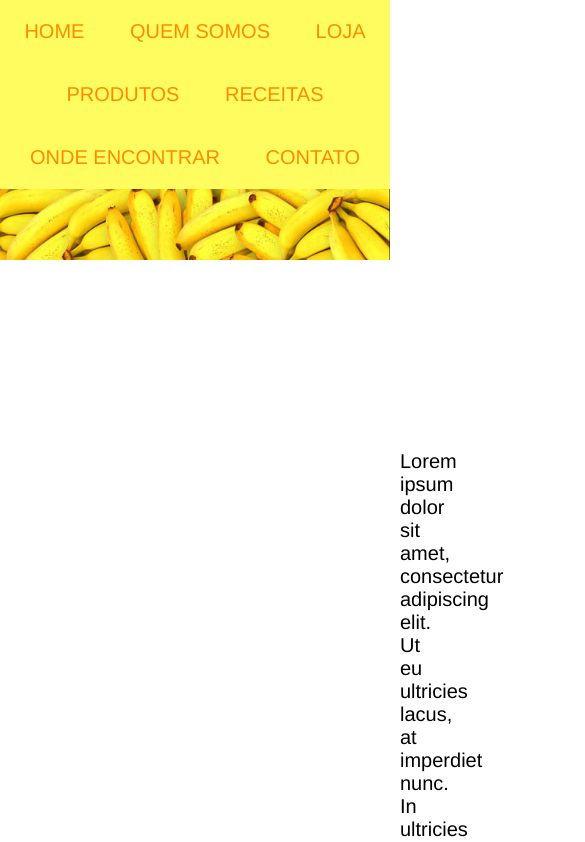
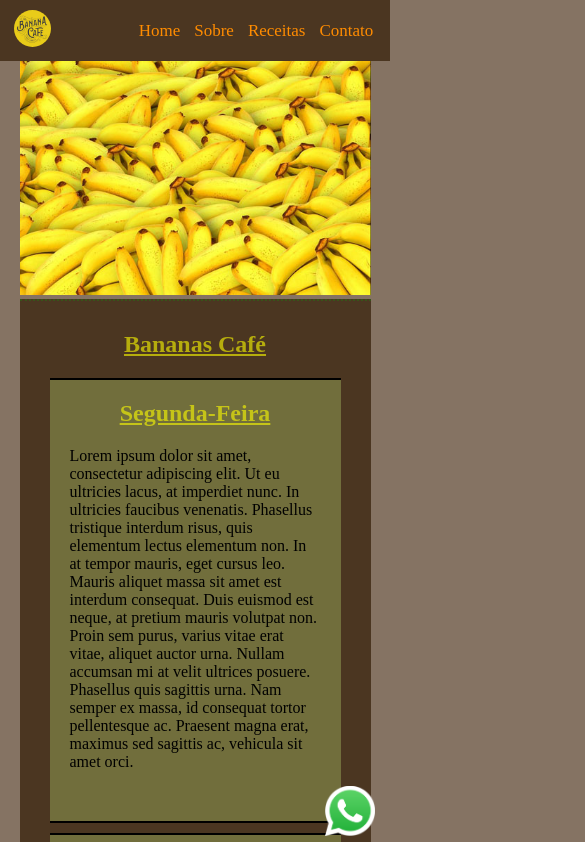
Before and after one commit to Felipe-SoaresAraujo/projeto-em-grupo, a plain HTML site: page index.html in a window 390 px wide. Shown: the top 842 px of the page, 585 px wide, since content can reach past the window. Drawn offline with Linux system fonts and the light colour scheme.

Commit message:
Fazendo alteracoes no projeto para deixa mais responsivo

```diff
--- a/css/style.css
+++ b/css/style.css
@@ -7,71 +7,107 @@
      */
 
 
-*{
+* {
     box-sizing: border-box;
     margin: 0;
     padding: 0;
-    font-family:Helvetica, sans-serif;
-    font-size: 20px;
+
 }
 
-header{
-    background-color: rgb(255, 252, 96);
-    position: fixed;
-    top: 0;
-    z-index: 10;
-    text-align: center;
+body {
+    background-color: #857363;
+}
+
+.topo {
+    position: relative;
+    padding: 10px;
+    background-color: #4b3621;
     width: 100%;
 }
 
-ul{
-    list-style: none;
-    text-align: center;
+.menu {
+    position: absolute;
+    text-align: right;
+    right: 3%;
+    /* transform: translateX(50%);  */
+    top: 50%;
+    transform: translateY(-50%);
+
 }
 
-li{
-    display: inline-block;
-    padding: 20px;
+.logo {
+    position: relative;
+    width: 10%;
+    left: 1%;
+    border-radius: 25px;
+}
+
+
+a{
+    text-decoration: none;
+    /* text-transform: uppercase; */
+    color: darkorange;
+    font-size: 17px;
+    padding: 5px;
+}
+
+
+
+.banner {
+    position: relative;
+    width: 90%;
+    text-align: center;
+    left: 5%;
 
 
 }
 
-li a{
-    text-decoration: none;
-    text-transform: uppercase;
-    color: darkorange;
+section {
+    background-color: #4b3621;
+    padding: 20px;
+    border-top: 2px dotted rgba(37, 114, 18, 0.507);
+    margin: 0% 5% ; /*Ajustando a margem do Banner*/
 }
 
-main{
-    position: relative;
-    width: 100%;
+article {
+    padding: 10px;
+    margin: 10px;
+    border-bottom: 2px solid black;
+    border-top: 2px solid black;
+    background-color: rgba(123, 124, 68, 0.808);
+
+
 }
 
-.banner img{
-    width: 100%;
+h1, h2{
+    text-align: center;
+    color: rgba(255, 255, 0, 0.596);
+    text-decoration: underline;
+    padding: 10px;
+}
 
-}
-.banner {
-    height: 400px;
-    width: 100%;
-    overflow: hidden;
-}
 
 p {
     margin-bottom: 30px;
+    padding: 10px;
+    color: black;
 }
 
 .conteudotexto{
-    padding: 50px 400px;
+    padding: 20px;
 }
 
+.zap {
+    width: 50px;
+    height: 50px;
+    position: fixed;
+    right: 15px;
+    bottom: 8px;
+    z-index: 1;
+}
 footer{
     text-align: center;
     position: relative;
-    top: 0px;
-    bottom: 0px;
-    left: 0px;
-    right: 0px;
     background-color: yellow;
     padding: 20px;
     border: 2px solid black;
--- a/index.html
+++ b/index.html
@@ -12,40 +12,65 @@
     <meta charset="UTF-8">
     <meta http-equiv="X-UA-Compatible" content="IE=edge">
     <meta name="viewport" content="width=device-width, initial-scale=1.0">
-    <title>Bananas</title>
+    <title>Banana Café</title>
     <link rel="stylesheet" href="css/style.css">
-    <link rel="shortcut icon" href="img/banana.svg" type="image/x-icon">
+    <link rel="shortcut icon" href="img/bananaCafe_fav.jpg" type="image/x-icon">
 </head>
 <body>
-    <header>
-        <ul>
-            <li><a href="#" src="#"> <span>Home</span></a></li>
-            <li><a href="#" src="#"> <span>Quem Somos</span></a></li>
-            <li><a href="#" src="#"> <span>Loja</span></a></li>
-            <li><a href="#" src="#"> <span>Produtos</span></a></li>
-            <li><a href="#" src="#"> <span>Receitas</span></a></li>
-            <li><a href="#" src="#"> <span>Onde Encontrar</span></a></li>
-            <li><a href="#" src="#"> <span>Contato</span></a></li>
+    <header class="topo">
 
-        </ul>
+        <figure>
+            <img class="logo" src="./img/banana_logo1.jpg" alt="">
+        </figure>
+
+        <nav class="menu">
+            <a href="">Home</a>
+            <a href="">Sobre</a>
+            <a href="">Receitas</a>
+            <a href="">Contato</a>
+        </nav>
+
     </header>
 
     <main>
-        <div class ="banner">
-            <img src="img/bananasbanner.jpg" alt="">
-        </div>
+        <figure>
+            <img class ="banner" src="img/bananasbanner.jpg" alt="">
+        </figure>
 
-        <div></div>
+        <section class = "conteudotexto">
+           <h1>Bananas Café</h1>
+            <article>
+                <h2>Segunda-Feira</h2>
+                <p>Lorem ipsum dolor sit amet, consectetur adipiscing elit. Ut eu ultricies lacus, at imperdiet nunc. In ultricies faucibus venenatis. Phasellus tristique interdum risus, quis elementum lectus elementum non. In at tempor mauris, eget cursus leo. Mauris aliquet massa sit amet est interdum consequat. Duis euismod est neque, at pretium mauris volutpat non. Proin sem purus, varius vitae erat vitae, aliquet auctor urna. Nullam accumsan mi at velit ultrices posuere. Phasellus quis sagittis urna. Nam semper ex massa, id consequat tortor pellentesque ac. Praesent magna erat, maximus sed sagittis ac, vehicula sit amet orci.</p>
+            </article>
 
-       <div class = "conteudotexto">
-           <p>Lorem ipsum dolor sit amet, consectetur adipiscing elit. Ut eu ultricies lacus, at imperdiet nunc. In ultricies faucibus venenatis. Phasellus tristique interdum risus, quis elementum lectus elementum non. In at tempor mauris, eget cursus leo. Mauris aliquet massa sit amet est interdum consequat. Duis euismod est neque, at pretium mauris volutpat non. Proin sem purus, varius vitae erat vitae, aliquet auctor urna. Nullam accumsan mi at velit ultrices posuere. Phasellus quis sagittis urna. Nam semper ex massa, id consequat tortor pellentesque ac. Praesent magna erat, maximus sed sagittis ac, vehicula sit amet orci.</p>
-           <p>Duis ut dolor mi. Ut a iaculis libero, non bibendum turpis. Aenean molestie purus eget vehicula porta. Sed vulputate sem sed sem consequat lacinia. Curabitur sed arcu nisl. Vivamus mollis lorem sed urna imperdiet vestibulum. Praesent a posuere odio. Nullam gravida egestas dui, ac lacinia erat facilisis a. Integer lorem leo, accumsan eu nulla vel, varius vehicula purus. Aliquam erat volutpat. Praesent iaculis faucibus ultricies. Maecenas ac ligula at massa hendrerit rutrum. Donec molestie blandit felis at posuere. Nulla pretium dui non elit vehicula, quis ullamcorper tellus elementum.</p>
-           <p>Integer a ipsum a ante ullamcorper posuere. Vestibulum egestas accumsan aliquam. In et ante efficitur odio porttitor ultricies. Ut vel imperdiet justo, quis commodo orci. Ut purus magna, molestie eget orci eu, tempor tincidunt mauris. Integer mi sapien, molestie sit amet urna ut, lobortis consectetur purus. Donec nec aliquet turpis. Praesent eget interdum arcu. Donec viverra purus nisi, eget tincidunt tellus blandit ut. Suspendisse gravida fringilla purus non condimentum. Vivamus felis nulla, egestas vitae mattis ut, rutrum vehicula nulla. Nulla sit amet risus enim. Pellentesque habitant morbi tristique senectus et netus et malesuada fames ac turpis egestas. Praesent sem enim, tristique et blandit quis, auctor ut sem.</p>
-        </div>
+            <article>
+                <h2>Terça-Feira</h2>
+                <p>Lorem ipsum dolor sit amet, consectetur adipiscing elit. Ut eu ultricies lacus, at imperdiet nunc. In ultricies faucibus venenatis. Phasellus tristique interdum risus, quis elementum lectus elementum non. In at tempor mauris, eget cursus leo. Mauris aliquet massa sit amet est interdum consequat. Duis euismod est neque, at pretium mauris volutpat non. Proin sem purus, varius vitae erat vitae, aliquet auctor urna. Nullam accumsan mi at velit ultrices posuere. Phasellus quis sagittis urna. Nam semper ex massa, id consequat tortor pellentesque ac. Praesent magna erat, maximus sed sagittis ac, vehicula sit amet orci.</p>
+            </article>
+
+            <article>
+                <h2>Quarta-Feira</h2>
+                <p>Lorem ipsum dolor sit amet, consectetur adipiscing elit. Ut eu ultricies lacus, at imperdiet nunc. In ultricies faucibus venenatis. Phasellus tristique interdum risus, quis elementum lectus elementum non. In at tempor mauris, eget cursus leo. Mauris aliquet massa sit amet est interdum consequat. Duis euismod est neque, at pretium mauris volutpat non. Proin sem purus, varius vitae erat vitae, aliquet auctor urna. Nullam accumsan mi at velit ultrices posuere. Phasellus quis sagittis urna. Nam semper ex massa, id consequat tortor pellentesque ac. Praesent magna erat, maximus sed sagittis ac, vehicula sit amet orci.</p>
+            </article>
+            <article>
+                <h2>Quinta-Feira</h2>
+                <p>Lorem ipsum dolor sit amet, consectetur adipiscing elit. Ut eu ultricies lacus, at imperdiet nunc. In ultricies faucibus venenatis. Phasellus tristique interdum risus, quis elementum lectus elementum non. In at tempor mauris, eget cursus leo. Mauris aliquet massa sit amet est interdum consequat. Duis euismod est neque, at pretium mauris volutpat non. Proin sem purus, varius vitae erat vitae, aliquet auctor urna. Nullam accumsan mi at velit ultrices posuere. Phasellus quis sagittis urna. Nam semper ex massa, id consequat tortor pellentesque ac. Praesent magna erat, maximus sed sagittis ac, vehicula sit amet orci.</p>
+            </article>
+            <article>
+                <h2>Sexta-Feira</h2>
+                <p>Lorem ipsum dolor sit amet, consectetur adipiscing elit. Ut eu ultricies lacus, at imperdiet nunc. In ultricies faucibus venenatis. Phasellus tristique interdum risus, quis elementum lectus elementum non. In at tempor mauris, eget cursus leo. Mauris aliquet massa sit amet est interdum consequat. Duis euismod est neque, at pretium mauris volutpat non. Proin sem purus, varius vitae erat vitae, aliquet auctor urna. Nullam accumsan mi at velit ultrices posuere. Phasellus quis sagittis urna. Nam semper ex massa, id consequat tortor pellentesque ac. Praesent magna erat, maximus sed sagittis ac, vehicula sit amet orci.</p>
+            </article>
+       </section>
+
+       <figure>
+           <img class="zap" src="./img/whatapp.png" alt="">
+       </figure>
     </main>
 
     <footer>
         Copyright &copy;
     </footer>
+
 </body>
 </html>
```
Also changed, not shown: img/bananaCafe_fav.jpg (added), img/banana_logo1.jpg (added), img/whatapp.png (added).
